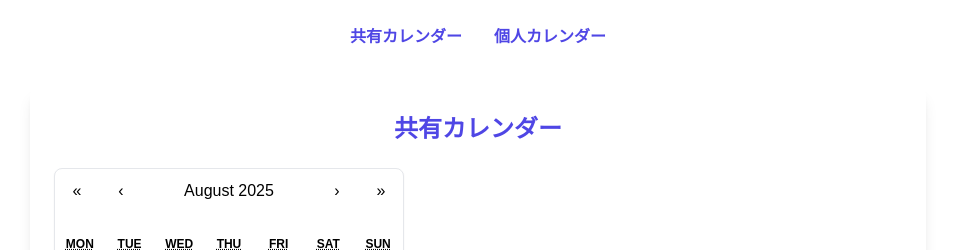
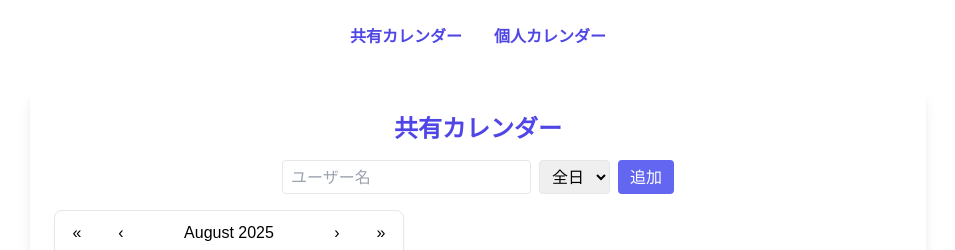
Before and after one commit to kuzyoumike0/milkpop-calendarapp, a React (Create React App) app in the folder frontend/: page / in a window 1280 px wide. Shown: the top 250 px of the page, without its empty margins (162-1117 px from the left). Built offline with nearby package versions, Linux system fonts and the light colour scheme; no server answers.

Commit message:
Update SharedCalendar.jsx

```diff
--- a/frontend/src/pages/SharedCalendar.jsx
+++ b/frontend/src/pages/SharedCalendar.jsx
@@ -1,35 +1,62 @@
 import React, { useState, useEffect } from "react";
 import Calendar from "react-calendar";
-import "react-calendar/dist/Calendar.css";
+import 'react-calendar/dist/Calendar.css';
 import axios from "axios";
 
-export default function SharedCalendar() {
+export default function CalendarApp() {
   const [date, setDate] = useState(new Date());
   const [events, setEvents] = useState([]);
+  const [username, setUsername] = useState("");
+  const [timeSlot, setTimeSlot] = useState("全日");
 
+  // 日付のフォーマット
+  const formatDate = (d) => {
+    const yyyy = d.getFullYear();
+    const mm = String(d.getMonth() + 1).padStart(2, "0");
+    const dd = String(d.getDate()).padStart(2, "0");
+    return `${yyyy}-${mm}-${dd}`;
+  };
+
+  // イベント取得
   useEffect(() => {
-    const yyyy = date.getFullYear();
-    const mm = String(date.getMonth() + 1).padStart(2, "0");
-    const dd = String(date.getDate()).padStart(2, "0");
-    const formattedDate = `${yyyy}-${mm}-${dd}`;
-
+    const formattedDate = formatDate(date);
     axios.get(`/api/shared?date=${formattedDate}`)
       .then(res => setEvents(res.data))
       .catch(err => console.error(err));
   }, [date]);
 
-  const tileContent = ({ date, view }) => {
+  // 追加
+  const addEvent = () => {
+    const formattedDate = formatDate(date);
+    const newEvent = {
+      id: Date.now(),
+      date: formattedDate,
+      username,
+      time_slot: timeSlot,
+      title: `${username}の予定`
+    };
+    axios.post("/api/shared", newEvent)
+      .then(() => setEvents([...events, newEvent]))
+      .catch(err => console.error(err));
+  };
+
+  // 削除
+  const deleteEvent = (id) => {
+    axios.delete(`/api/shared/${id}`)
+      .then(() => setEvents(events.filter(e => e.id !== id)))
+      .catch(err => console.error(err));
+  };
+
+  const tileContent = ({ date: d, view }) => {
     if (view === "month") {
-      const yyyy = date.getFullYear();
-      const mm = String(date.getMonth() + 1).padStart(2, "0");
-      const dd = String(date.getDate()).padStart(2, "0");
-      const formattedDate = `${yyyy}-${mm}-${dd}`;
+      const formattedDate = formatDate(d);
       const dayEvents = events.filter(e => e.date === formattedDate);
       return (
         <ul className="text-xs mt-1 space-y-1">
           {dayEvents.map(e => (
-            <li key={e.id} className="bg-indigo-100 text-indigo-800 rounded px-1">
-              {e.time_slot} {e.title}
+            <li key={e.id} className={`rounded px-1 ${e.time_slot === "全日" ? "bg-indigo-200" : e.time_slot === "昼" ? "bg-yellow-200" : "bg-pink-200"}`}>
+              {e.time_slot}: {e.title}
+              <button onClick={() => deleteEvent(e.id)} className="ml-2 text-red-600">×</button>
             </li>
           ))}
         </ul>
@@ -39,7 +66,24 @@ export default function SharedCalendar() {
 
   return (
     <div className="max-w-4xl mx-auto p-6 shadow-lg bg-white rounded-lg mt-10">
-      <h2 className="text-2xl font-bold text-center text-indigo-600 mb-6">共有カレンダー</h2>
+      <h2 className="text-2xl font-bold text-center text-indigo-600 mb-4">共有カレンダー</h2>
+
+      <div className="flex justify-center gap-2 mb-4">
+        <input
+          type="text"
+          placeholder="ユーザー名"
+          value={username}
+          onChange={(e) => setUsername(e.target.value)}
+          className="border rounded px-2 py-1"
+        />
+        <select value={timeSlot} onChange={(e) => setTimeSlot(e.target.value)} className="border rounded px-2 py-1">
+          <option value="全日">全日</option>
+          <option value="昼">昼</option>
+          <option value="夜">夜</option>
+        </select>
+        <button onClick={addEvent} className="bg-indigo-500 text-white px-3 py-1 rounded">追加</button>
+      </div>
+
       <Calendar
         value={date}
         onChange={setDate}
```
